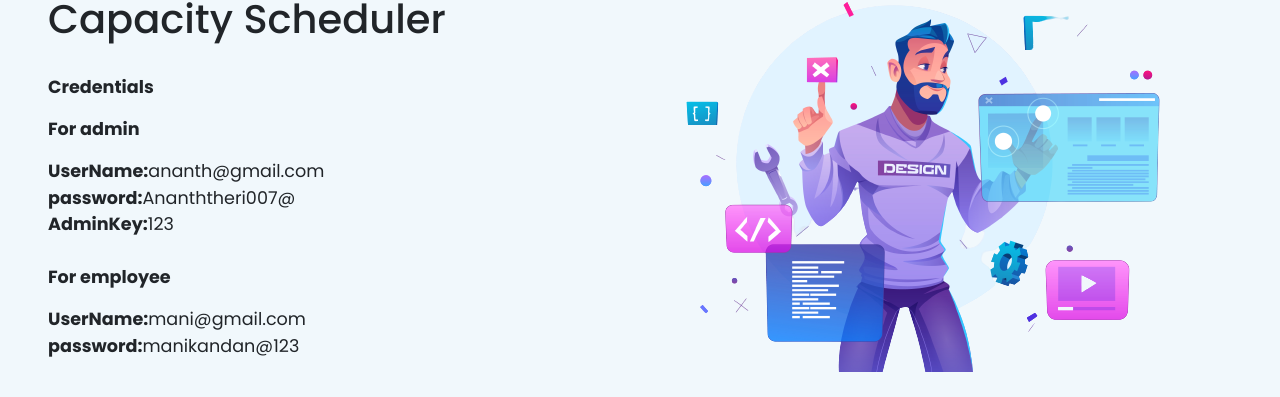
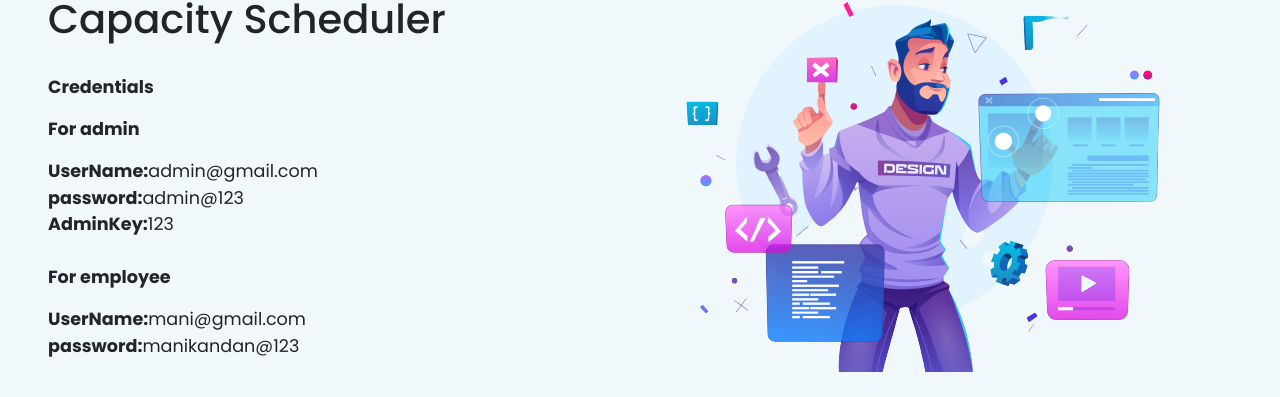
Before and after one commit to Ananththandavarayamurthi/capstone-front-end, a React (Create React App) app: page / in a window 1280 px wide. Shown: the part 301-698 px from the top of the page. Built offline with nearby package versions, Linux system fonts and the light colour scheme.

Commit message:
Update Home.js
commit

```diff
--- a/src/pages/Home.js
+++ b/src/pages/Home.js
@@ -20,9 +20,9 @@ const Home = () => {
               <p>
                 <b>For admin</b>
               </p>
-              <b>UserName:</b>ananth@gmail.com
+              <b>UserName:</b>admin@gmail.com
               <br />
-              <b>password:</b>Ananththeri007@ <br />
+              <b>password:</b>admin@123 <br />
               <b>AdminKey:</b>123
               <p>
     <br />
```
